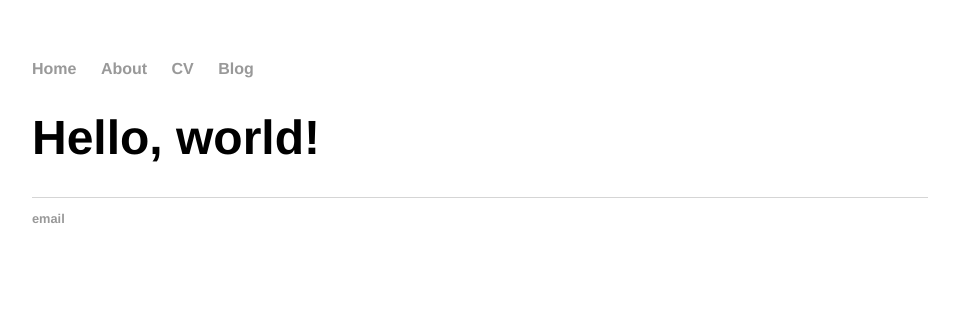
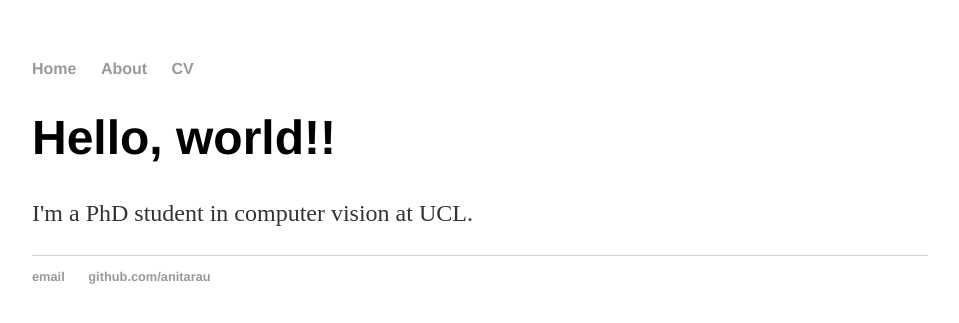
Before and after one commit to anitarau/anitarau.github.io, a Jekyll site: the page built from index.html, in a window 1280 px wide. Shown: the top 323 px of the page, without its empty margins (160-1119 px from the left). Built offline with Jekyll 4.4.1, drawn with Linux system fonts in a browser that asks for light colours.

Commit message:
Update index.html

```diff
--- a/index.html
+++ b/index.html
@@ -1,28 +1,8 @@
-<!DOCTYPE html>
-<html>
-	<head>
-		<title>Anita Rau</title>
-		<!-- link to main stylesheet -->
-		<link rel="stylesheet" type="text/css" href="/css/main.css">
-	</head>
-	<body>
-		<nav>
-    		<ul>
-        		<li><a href="/">Home</a></li>
-	        	<li><a href="/about">About</a></li>
-        		<li><a href="/cv">CV</a></li>
-        		<li><a href="/blog">Blog</a></li>
-    		</ul>
-		</nav>
-		<div class="container">
-    		<div class="blurb">
-        		<h1>Hello, world!</h1>
-    		</div><!-- /.blurb -->
-		</div><!-- /.container -->
-		<footer>
-    		<ul>
-        		<li><a href="mailto:a.rau.16@ucl.ac.uk">email</a></li>
-			</ul>
-		</footer>
-	</body>
-</html>
+---
+layout: default
+title: Anita Rau webpage
+---
+<div class="blurb">
+	<h1>Hello, world!!</h1>
+	<p>I'm a PhD student in computer vision at UCL.</a></p>
+</div><!-- /.blurb -->
```
